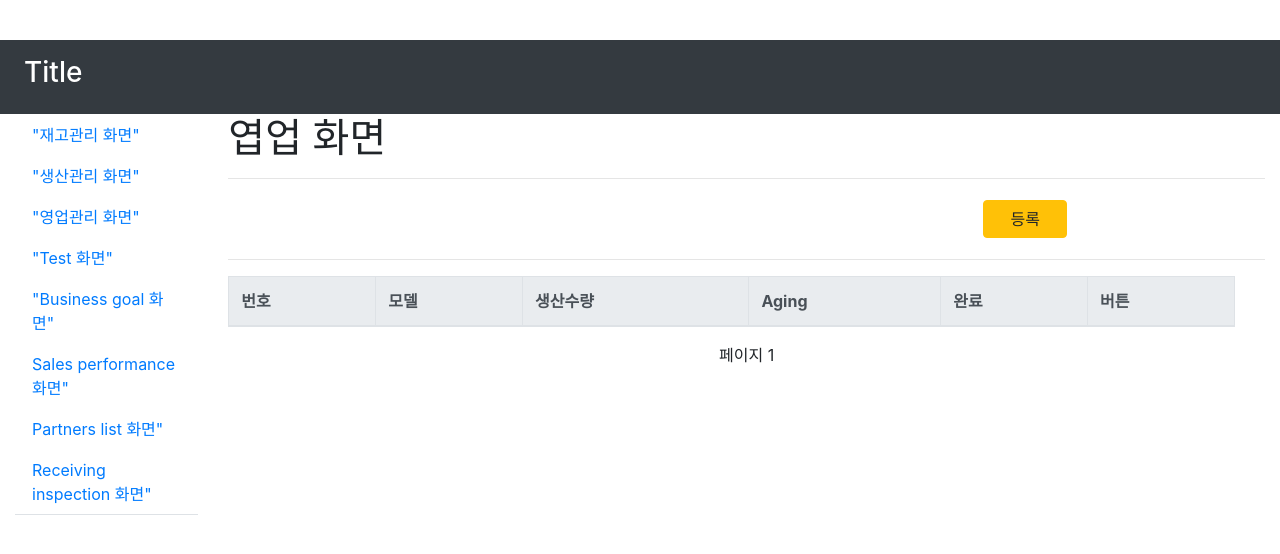
After one commit to pknb213/---, a Flask app: page /sales_main in a window 1280 px wide. The commit adds this page. Shown: the top 554 px of the page. Run offline with Flask 2, Linux system fonts and the light colour scheme; data that the repository does not hold is empty; some libraries are stand-ins or nearby versions.

Commit message:
19-02-21 Added Sales View

```diff
--- a/FlaskServer/templates/main_base.html
+++ b/FlaskServer/templates/main_base.html
@@ -105,6 +105,12 @@
                     </a>
                 </li>
                 <li class="nav-item active">
+                    <a class="nav-link" href="/sales_main">
+                        "영업관리 화면"
+                        <span class="sr-only">(current)</span>
+                    </a>
+                </li>
+                <li class="nav-item active">
                     <a class="nav-link" href="/shipment_main">
                         "Test 화면"
                     </a>
--- /dev/null
+++ b/FlaskServer/templates/sales_main.html
@@ -0,0 +1,87 @@
+{% extends 'main_base.html' %}
+{% block head %}
+<script>
+    $(document).ready(function () {
+    pagination_test();
+    });
+</script>
+{% endblock %}
+{% block title %} 영업 페이지 {% endblock %}
+{% block body_title %}Title{% endblock %}
+{% block main_title %}엽업 화면{% endblock %}
+{% block body %}
+<input hidden id="main_rows" value="{{ object.manufacture_list() }}"/>
+<input hidden id="specific_list" value="{{ specific_list }}"/>
+<form class="form-inline" action="/" method="POST">
+    <div class="row container-fluid">
+        <button type="button" class="btn btn-warning col-1 offset-9" data-toggle="modal" data-target="#insert_modal">
+            등록
+        </button>
+    </div>
+</form>
+<hr/>
+<div class="row container-fluid">
+    <table class="table table-bordered table-striped" id="main_table">
+        <thead class="thead-light">
+        <tr>
+            <th>번호</th>
+            <th>모델</th>
+            <th>생산수량</th>
+            <th>Aging</th>
+            <th>완료</th>
+            <th>버튼</th>
+        </tr>
+        </thead>
+        <tbody>
+        <!--  Call of the Java Script Function (table) -->
+        </tbody>
+    </table>
+</div>
+<div class="text-center center-block">
+    <div id="page_content">페이지 1</div>
+    <nav aria-label="Page navigation">
+        <ul class="pagination" id="pagination" style="justify-content: center;"></ul>
+    </nav>
+</div>
+<!-- The Product Insert Modal -->
+<div class="modal fade" id="insert_modal">
+    <div class="modal-dialog modal-lg">
+        <form class="form-inline" action="/manufacture_insert" method="POST" enctype=multipart/form-data>
+            <div class="modal-content">
+                <!-- Modal Header -->
+                <div class="modal-header text-white bg-secondary">
+                    <h1 class="page-header">등 록</h1>
+                </div>
+                <!-- Modal Body -->
+                <div class="modal-body">
+                    <div class="table-responsive">
+                        <table class="table table-striped table-bordered" id="insert_table">
+                            <thead class="thead-light">
+                            <tr>
+                                <th>주차</th>
+                                <th><input type="text" class="form-control" id="insert_week" name="week"></th>
+                            </tr>
+                            <tr>
+                                <th>모델명</th>
+                                <th>신규 생산 수량
+                                </th>
+                            </tr>
+                            </thead>
+                            <tbody>
+
+                            </tbody>
+                        </table>
+                    </div>
+                </div>
+                <!-- Modal Footer -->
+                <div class="modal-footer">
+                    <button type="button" id='btn-add-row' class="btn offset-4 btn-secondary">행 추가하기</button>
+                    <button type="button" id='btn-delete-row' class="btn btn-secondary">행 삭제하기</button>
+                    <button type="submit" id="insert_submit_btn" class="btn btn-warning">확 인
+                    </button>
+                </div>
+            </div>
+        </form>
+    </div>
+</div>
+{% endblock %}
--- a/FlaskServer/views.py
+++ b/FlaskServer/views.py
@@ -969,21 +969,27 @@ def getProductData():
     finally:
         db_object.db_close()
 
-    #if table_row['model'] == count_dic.keys():
-    print("Count DIc : ")
+    print("Number of Model Dic : ")
     print(count_dic)
 
-    print("Table rows : ")
+    print("Result rows : ")
     for row in _table_list:
         result = list(row.values() & count_dic.keys())
         row[result[0]] = count_dic[result[0]]
         print(row)
 
-    # for row in _table_list:
-    #     #     print("row : ")
-    #     #     print(row)
+    return jsonify(_table_list)
 
-    return jsonify(_table_list)
+
+@app.route('/sales_main')
+def sales_main():
+    row_object = Rows()
+
+
+
+    return render_template('sales_main.html', specific_rows=None, object=row_object)
+
+
 
 
 '''
```
Also changed, not shown: FlaskServer/static/lib/js_function/js_function.js.
